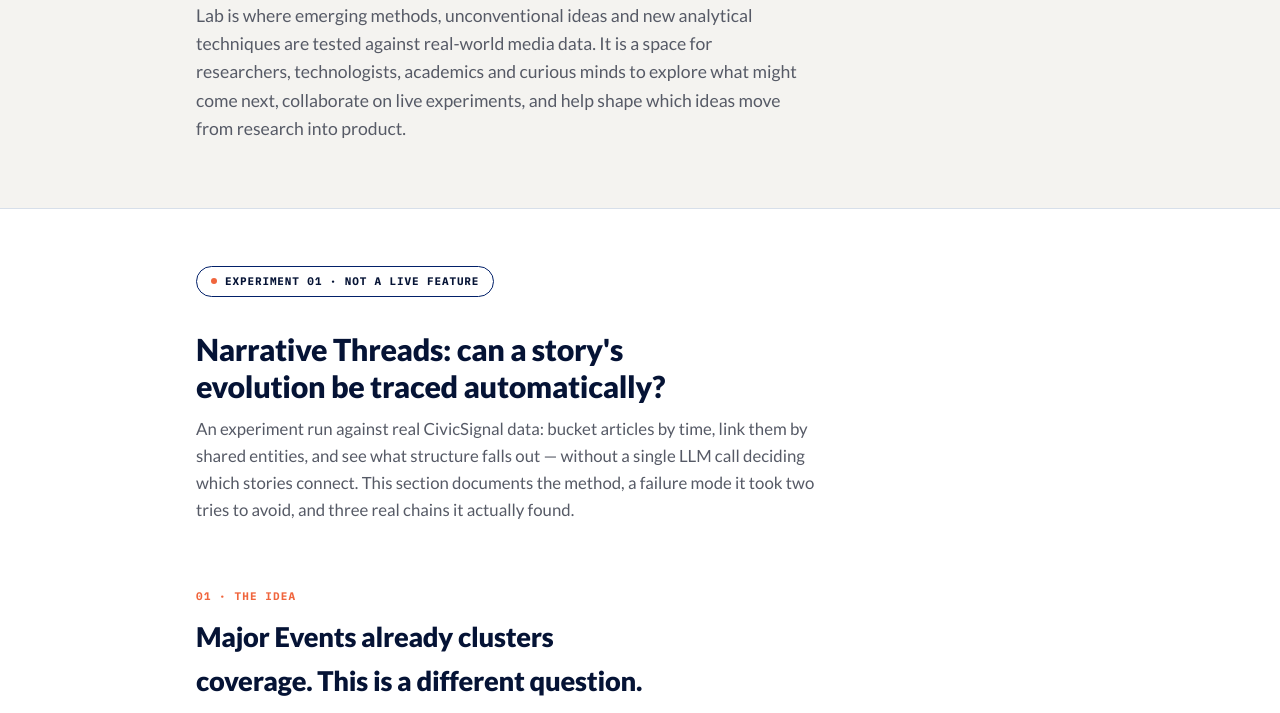
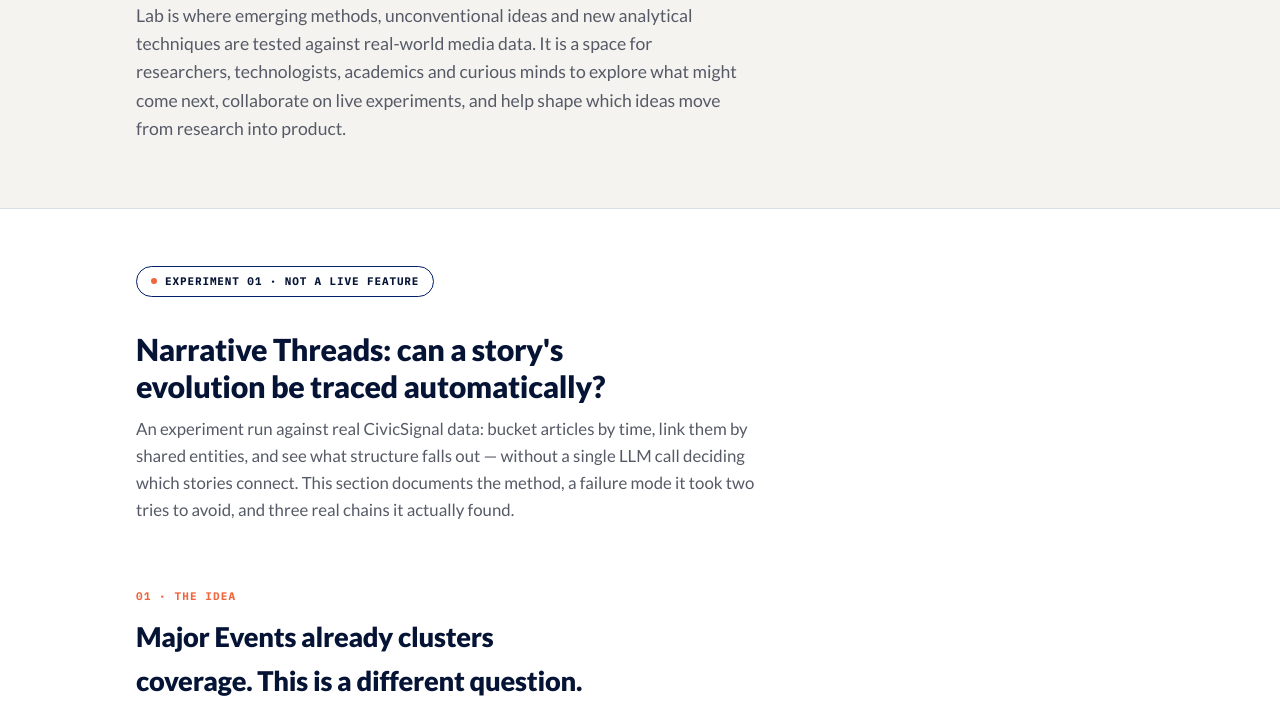
Before and after one commit to CodeForAfrica/civicsignal-showcase, a plain HTML site: page lab-narrative-threads.html in a window 1280 px wide. Shown: the part 375-1088 px from the top of the page. Drawn offline with Linux system fonts and the light colour scheme.

Commit message:
Fix Lab page content column width to match site standard
lab-narrative-threads.html's .wrap was locked to 1000px while its own
nav/footer bars (and every other page's .wrap) use 1120px, making the
body content visibly narrower than the chrome around it.

Co-Authored-By: Claude Sonnet 5 <noreply@anthropic.com>

```diff
--- a/lab-narrative-threads.html
+++ b/lab-narrative-threads.html
@@ -19,7 +19,7 @@
   body{margin:0;background:#FFFFFF;color:var(--ink);font-family:var(--font-body);font-size:16px;line-height:1.6;-webkit-font-smoothing:antialiased;}
   a{color:var(--navy);}
   img,svg{max-width:100%;}
-  .wrap{max-width:1000px;margin:0 auto;padding:0 clamp(20px,5vw,56px);}
+  .wrap{max-width:1120px;margin:0 auto;padding:0 clamp(20px,5vw,56px);}
   @media(max-width:720px){.wrap{padding:0 18px;}}
   h1,h2,h3{font-family:var(--font-body);font-weight:900;text-wrap:balance;margin:0;letter-spacing:-0.01em;color:var(--navy-deep);}
 
```
